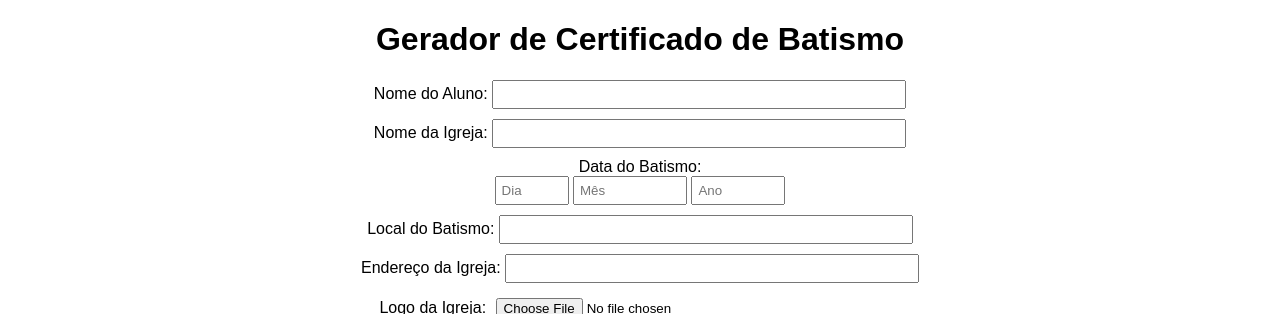
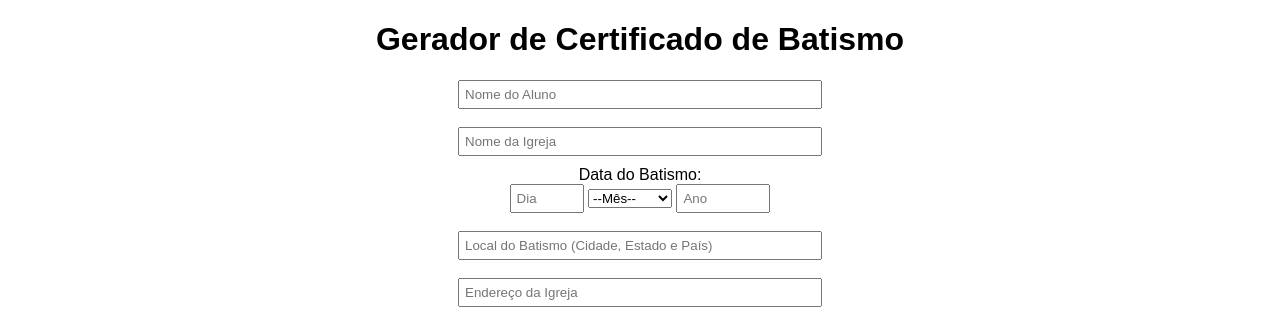
Before and after one commit to EditoraSomaRealiza/app, a plain HTML site: page certificados/gerador_certificado_batismo.html in a window 1280 px wide. Shown: the top 314 px of the page. Drawn offline with nearby package versions, Linux system fonts and the light colour scheme.

Commit message:
Update gerador_certificado_batismo.html
Signed-off-by: Editora Soma & Realiza <graficasomarealiza@gmail.com>

```diff
--- a/certificados/gerador_certificado_batismo.html
+++ b/certificados/gerador_certificado_batismo.html
@@ -46,7 +46,7 @@
     .local { top: 465px; left: 130px; }
 
     .endereco {
-      font-size: 18px;
+      font-size: 14px;
       top: 630px;
       left: 130px;
       max-width: 600px;
@@ -73,16 +73,30 @@
   <h1>Gerador de Certificado de Batismo</h1>
 
   <form id="formCertificado">
-    <label>Nome do Aluno: <input type="text" id="nomeAluno"></label>
-    <label>Nome da Igreja: <input type="text" id="nomeIgreja"></label>
+    <input type="text" id="nomeAluno" placeholder="Nome do Aluno" style="width:350px;"><br><br>
+    <input type="text" id="nomeIgreja" placeholder="Nome da Igreja" style="width:350px;">
+    <label>Data do Batismo:</label>
 
-    <label>Data do Batismo:</label>
     <input type="number" id="diaBatismo" placeholder="Dia" style="width:60px;">
-    <input type="text" id="mesBatismo" placeholder="Mês" style="width:100px;">
-    <input type="number" id="anoBatismo" placeholder="Ano" style="width:80px;">
-
-    <label>Local do Batismo: <input type="text" id="localBatismo"></label>
-    <label>Endereço da Igreja: <input type="text" id="enderecoIgreja"></label>
+    <select name="mes" id="mesBatismo">
+    <option value="">--Mês--</option>
+    <option value="Janeiro">Janeiro</option>
+    <option value="Fevereiro">Fevereiro</option>
+    <option value="Março">Março</option>
+    <option value="Abril">Abril</option>
+    <option value="Maio">Maio</option>
+    <option value="Junho">Junho</option>
+    <option value="Julho">Julho</option>
+    <option value="Agosto">Agosto</option>
+    <option value="Setembro">Setembro</option>
+    <option value="Outubro">Outubro</option>
+    <option value="Novembro">Novembro</option>
+    <option value="Dezembro">Dezembro</option>
+  </select>
+    <input type="number" id="anoBatismo" placeholder="Ano" style="width:80px;"><br><br>
+    <input type="text" id="localBatismo" placeholder="Local do Batismo (Cidade, Estado e País)" style="width:350px;">
+     <br><br>
+    <input type="text" id="enderecoIgreja" placeholder="Endereço da Igreja" style="width:350px;">
     <label>Logo da Igreja: <input type="file" id="logoIgreja" accept="image/*"></label>
     <button type="button" onclick="gerarCertificado()">Gerar Certificado</button>
   </form>
```
